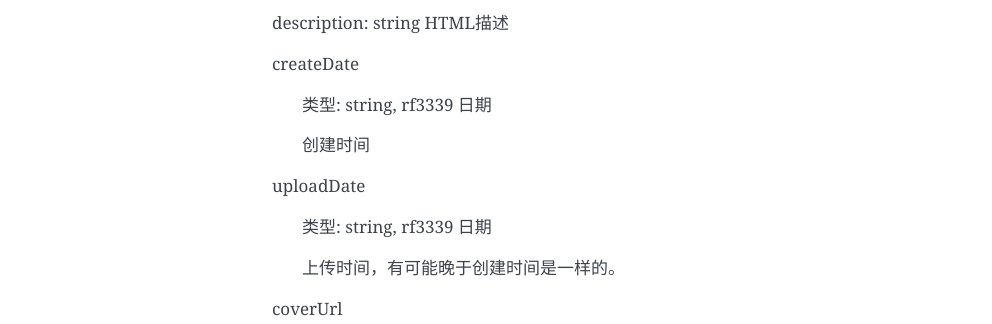
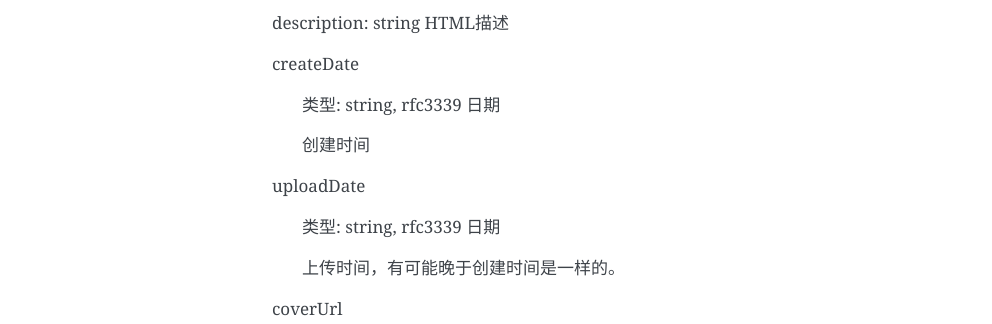
Before and after one commit to NateScarlet/pixiv, a Sphinx documentation site: the page built from docs/novel.rst, in a window 1280 px wide. Shown: the part 299-623 px from the top of the page, without its empty margins (148-1140 px from the left). Built offline with Sphinx 7.4.7, drawn with Linux system fonts in a browser that asks for light colours.

Commit message:
docs: correct rf3339 -> rfc3339

```diff
--- a/docs/artwork.rst
+++ b/docs/artwork.rst
@@ -39,13 +39,13 @@ urls
 
 createDate
 
-    类型: string, rf3339 日期
+    类型: string, rfc3339 日期
 
     创建时间
 
 uploadDate
 
-    类型: string, rf3339 日期
+    类型: string, rfc3339 日期
 
     上传时间，有可能晚于创建时间是一样的。
 
--- a/docs/novel.rst
+++ b/docs/novel.rst
@@ -16,13 +16,13 @@ description: string HTML描述
 
 createDate
 
-    类型: string, rf3339 日期
+    类型: string, rfc3339 日期
 
     创建时间
 
 uploadDate
 
-    类型: string, rf3339 日期
+    类型: string, rfc3339 日期
 
     上传时间，有可能晚于创建时间是一样的。
 
```
